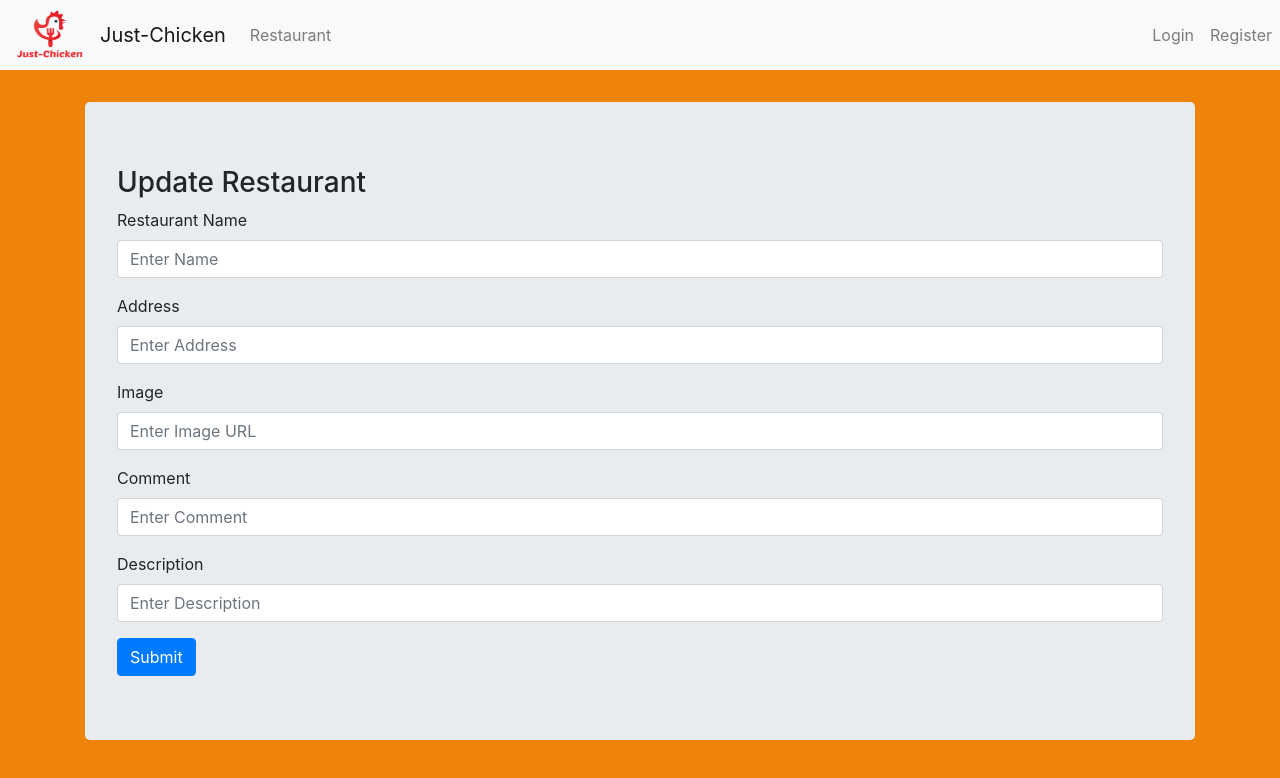
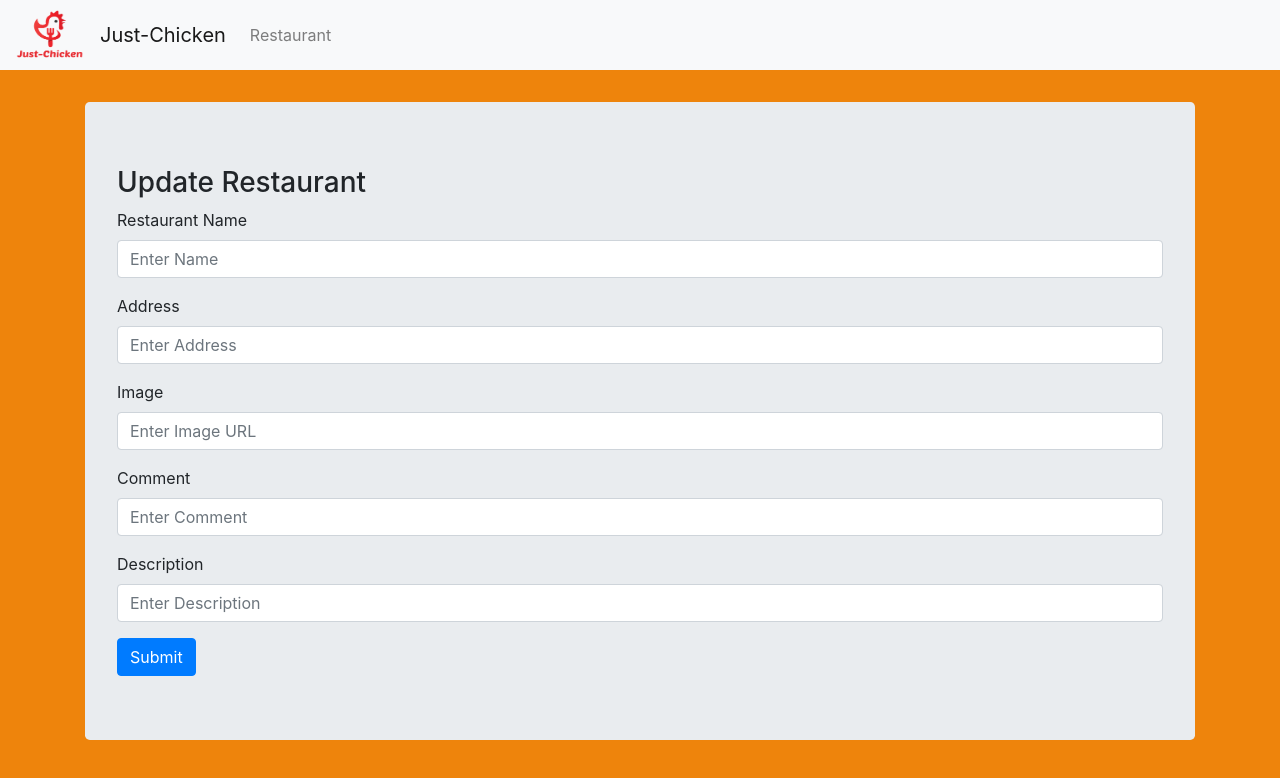
Before and after one commit to Nightmayr/just-chicken-front, a React (Create React App) app: page /update/1 in a window 1280 px wide. Shown: the top 778 px of the page. Built offline with nearby package versions, Linux system fonts and the light colour scheme.

Commit message:
Attempt to remove login register options if loggedin

```diff
--- a/src/Navbar.js
+++ b/src/Navbar.js
@@ -15,6 +15,37 @@ import Update from './pages/Update';
 
 
 class Navbar extends Component {
+
+    loggedIn = () => {
+        if (sessionStorage.getItem('user') != null) {
+            return (
+                <div>
+                    < ul class="navbar-nav mr-auto" >
+                        <li class="nav-item">
+                        <Link class="nav-link" to="/login">Login</Link>
+                        </li>
+                    </ul>
+                    < ul class="navbar-nav mr-auto" >
+                        <li class="nav-item">
+                            <Link class="nav-link" to="/register">Register</Link>
+                        </li>
+                    </ul>
+                </div>
+            )
+        }
+                else {
+                    return (
+                        <div>
+                             < ul class="navbar-nav mr-auto" >
+                            <li class="nav-item">
+                                <Link class="nav-link" to="/register">Logout</Link>
+                            </li>
+                        </ul>
+                    </div>
+                    )
+                }
+    }
+
     render() {
         return (
             <Router>
@@ -48,7 +79,8 @@ class Navbar extends Component {
 
                             </ul>
                             <form class="form-inline my-2 my-lg-0">
-                                < ul class="navbar-nav mr-auto" >
+                                {this.loggedIn}
+                                {/* < ul class="navbar-nav mr-auto" >
                                     <li class="nav-item">
                                         <Link class="nav-link" to="/login">Login</Link>
                                     </li>
@@ -57,7 +89,7 @@ class Navbar extends Component {
                                     <li class="nav-item">
                                         <Link class="nav-link" to="/register">Register</Link>
                                     </li>
-                                </ul>
+                                </ul> */}
 
                                 {/* <input class="form-control mr-sm-2" type="search" placeholder="Search" aria-label="Search"></input>
                                     <button class="btn btn-outline-success my-2 my-sm-0" type="submit">Search</button> */}
```
